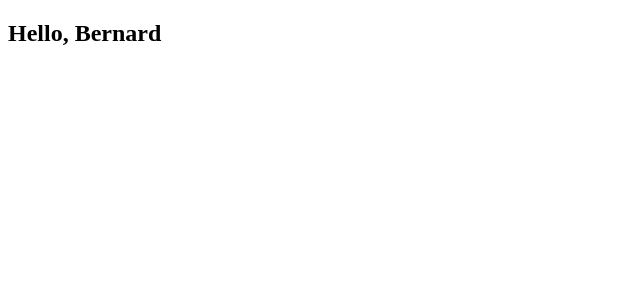
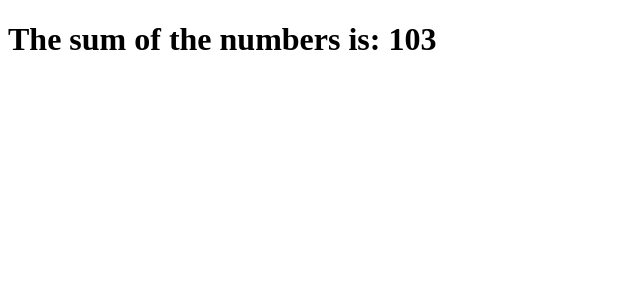
Before and after one commit to Zulk0rne1n/React-Exercises, a React (Create React App) app: page / in a window 1280 px wide. Shown: the top 300 px of the page, without its empty margins (0-640 px from the left). Built offline with nearby package versions, Linux system fonts and the light colour scheme.

Commit message:
Function Components 02 added

```diff
--- a/src/App.js
+++ b/src/App.js
@@ -1,38 +1,15 @@
 import React from "react"
-import { Counter } from "./Counter"
-import { Hello } from "./Hello"
-import { Welcome } from "./Welcome"
-import { ClickCounter } from "./ClickCounter"
-import { ClickTracker } from "./ClickTracker"
-import { InteractiveWelcome } from "./InteractiveWelcome"
-import { Login } from "./Login"
-import { UncontrolledLogin } from "./UncontrolledLogin"
-import { TodoList } from "./TodoList"
-import { Colors } from "./Colors"
-import { DisplayLanguage } from "./DisplayLanguage"
-import { LanguageContext } from "./LanguageContext"
+import Sum from "./Sum"
 
-
-
-
-
-const items = ['Blue', 'Green', 'Yellow']
 
 export class App extends React.Component {
 
-    state = {
-        language: 'en'
-    }
+    render() {
+        const numArr = [0, 5, 13, 29, 56]
 
-    handleLanguageChange = (event) => {
-        this.setState({
-            language: event.target.value
-        })
-    }
-    render() {
         return (
             <div>
-                <Welcome name='Bernard' />
+                <Sum numbers={numArr} />
             </div>)
     }
 }
--- /dev/null
+++ b/src/Sum.js
@@ -0,0 +1,9 @@
+import React from 'react';
+
+function Sum(props) {
+
+    const sum = props.numbers.reduce((total, num) => total + num, 0);
+    return <h1>The sum of the numbers is: {sum}</h1>;
+}
+
+export default Sum;
```
